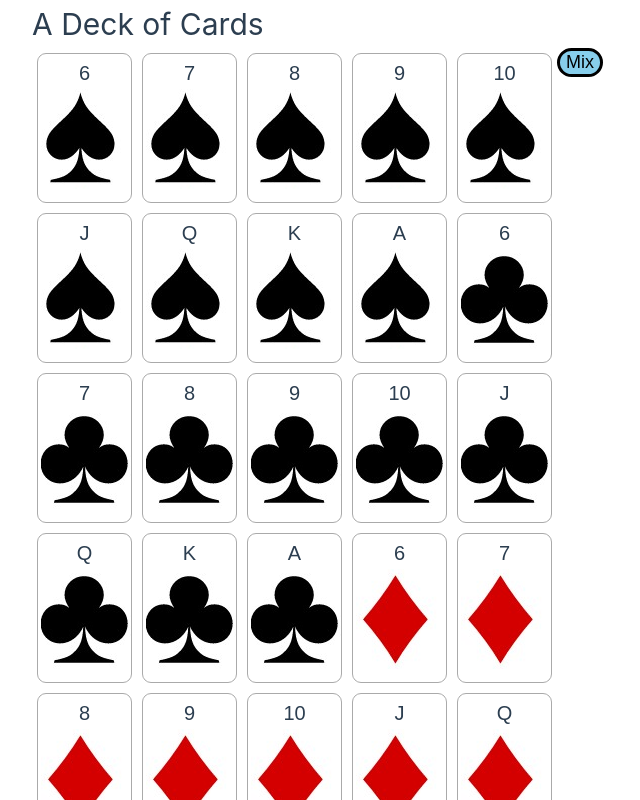
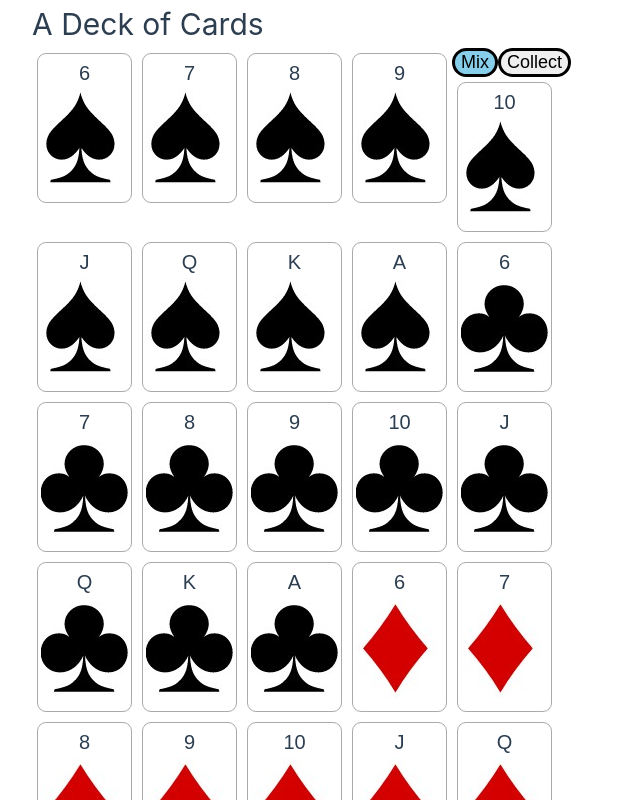
Before and after one commit to ivanovamm/card-game, a Vue app: page / in a window 1280 px wide. Shown: the top 800 px of the page, without its empty margins (0-640 px from the left). Built offline with nearby package versions, Linux system fonts and the light colour scheme.

Commit message:
try to make collecting

```diff
--- a/src/components/Cards.vue
+++ b/src/components/Cards.vue
@@ -6,11 +6,12 @@ let suits = ["spades", "clubs", "diamonds", "hearts"];
 const values = ["6", "7", "8", "9", "10", "J", "Q", "K", "A"];
 
 let deck = ref([]);
+let card = ref([])
 function getDeck() {
   let new_deck = [];
   for (let i = 0; i < suits.length; i++) {
     for (let j = 0; j < values.length; j++) {
-      let card = {Value: values[j], Suit: suits[i], flipped: false}
+      card = {Value: values[j], Suit: suits[i], flipped: false}
       new_deck.push(card);
     }
   }
@@ -58,18 +59,20 @@ function mix() {
   shuffleDeck(deck.value);
 }
 
-// function changeSide(card) {
-//   card.flipped = !card.flipped;
-//   card.flipped ? card.class = 'flipped' : card.class = '';
-// }
-
 
 function changeSide(card) {
   card.flipped = !card.flipped;
 }
 
 
-
+function collect(){
+  window.location.reload();
+  document.getElementById("deck").innerHTML = "";
+  card = document.createElement("div");
+  card.className = "card";
+  card.flipped = true;
+  return card;
+}
 
 
 </script>
@@ -77,6 +80,7 @@ function changeSide(card) {
   <div class="deck">
     <h1>A Deck of Cards</h1>
     <button class="mix" @click="mix">Mix</button>
+    <button class="Collect" @click="collect">Collect</button>
     <div class="card" v-for="(card, index) in deck" :key="index" @click="changeSide(card)">
       <div class="value">{{ card.Value }}</div>
       <div :class="'suit ' + card.Suit"></div>
@@ -130,6 +134,8 @@ button {
   font-size: 22px;
   text-align: center;
   margin: 3px;
+  background-size: cover;
+  background-position: center;
 }
 
 .card .value {
```
